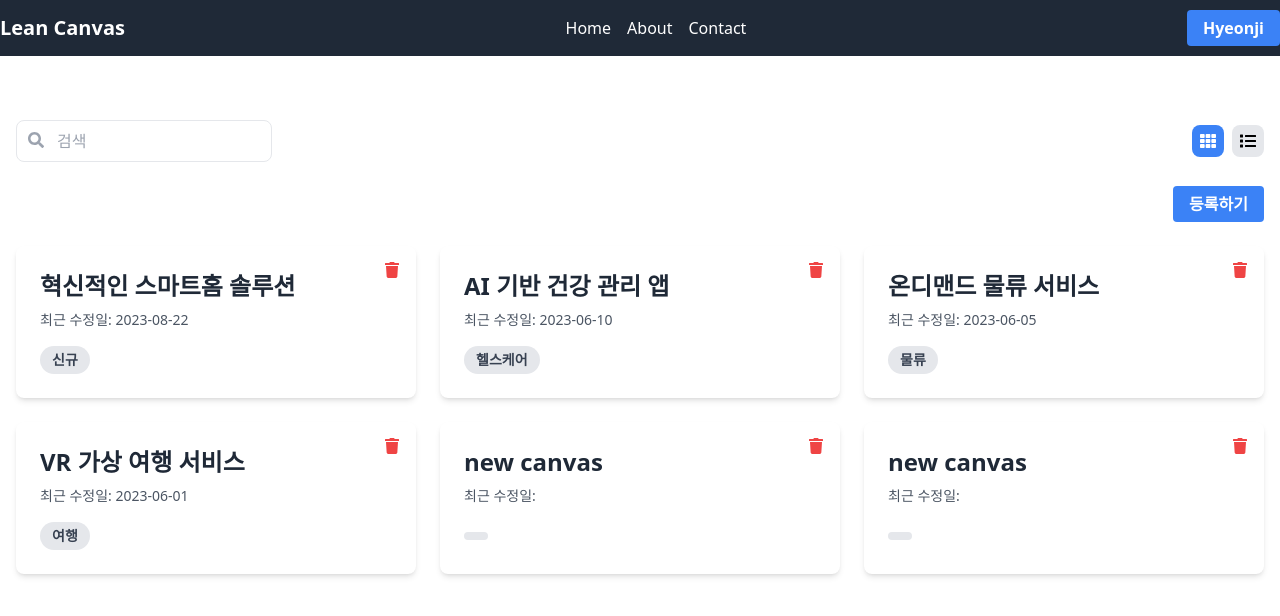
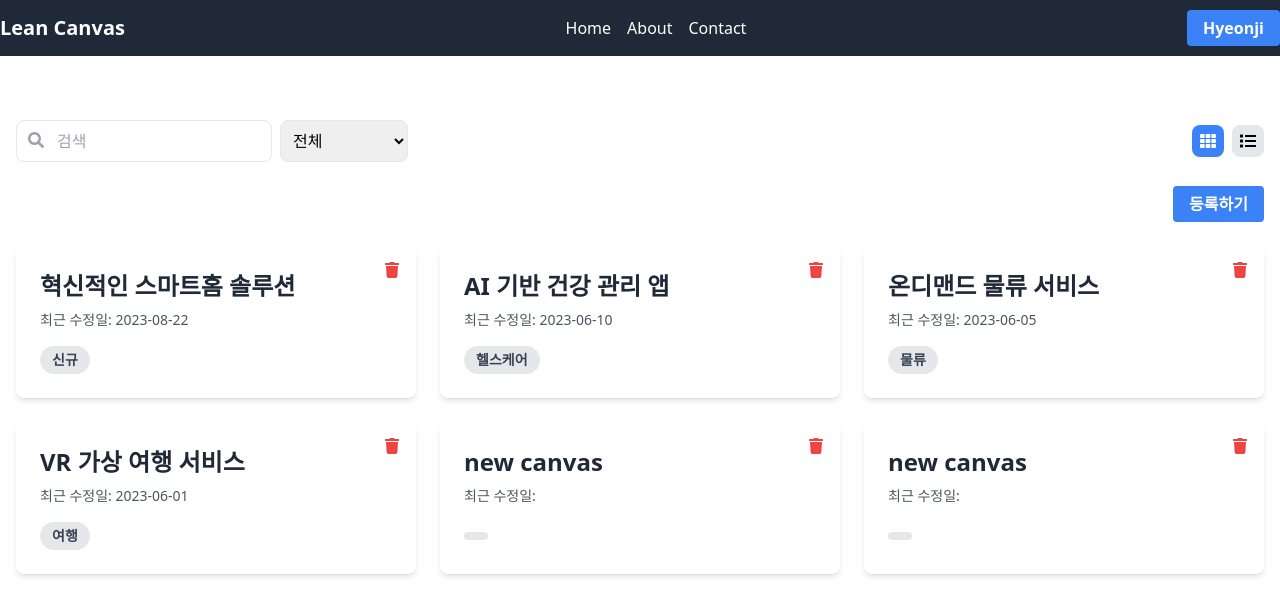
Before and after one commit to yunhyeonji/react-master, a React (Vite) app in the folder lean-canvas-react/: page / in a window 1280 px wide. Shown: the top 616 px of the page. Built offline with nearby package versions, Linux system fonts and the light colour scheme; data requests are answered from the project's data file.

Commit message:
[250102] 카테고리 지정

```diff
--- /dev/null
+++ b/lean-canvas-react/src/components/Categoryfilter.jsx
@@ -0,0 +1,21 @@
+function Categoryfilter({ category, onChange }) {
+  const categories = ['전체', '신규', '헬스케어', '물류', '여행'];
+  return (
+    <select
+      className="border p-2 rounded-lg w-full sm:w-32"
+      value={category}
+      onChange={e => {
+        const val = e.target.value;
+        onChange(val === '전체' ? undefined : val);
+      }}
+    >
+      {categories.map(cate => (
+        <option key={cate} value={cate}>
+          {cate}
+        </option>
+      ))}
+    </select>
+  );
+}
+
+export default Categoryfilter;
--- a/lean-canvas-react/src/components/SearchBar.jsx
+++ b/lean-canvas-react/src/components/SearchBar.jsx
@@ -1,14 +1,22 @@
+import { useState } from 'react';
 import { FaSearch } from 'react-icons/fa';
 
-function SearchBar({ searchText, setSearchText }) {
+function SearchBar({ searchText = '', onSearch }) {
+  const [localSearchText, setLocalSearchText] = useState(searchText);
+
   return (
-    <div className="relative w-full sm:w-64 mb-4 sm:mb-0">
+    <div className="relative w-full sm:w-64">
       <input
         type="text"
         placeholder="검색"
         className="w-full pl-10 pr-4 py-2 border rounded-lg focus:outline-none focus:ring-2 focus:ring-blue-500"
-        value={searchText}
-        onChange={e => setSearchText(e.target.value)}
+        value={localSearchText}
+        onChange={e => setLocalSearchText(e.target.value)}
+        onKeyDown={e => {
+          if (e.key === 'Enter') {
+            onSearch(localSearchText);
+          }
+        }}
         aria-label="검색"
       />
       <FaSearch className="absolute left-3 top-3 text-gray-400" />
--- a/lean-canvas-react/src/pages/Home.jsx
+++ b/lean-canvas-react/src/pages/Home.jsx
@@ -11,17 +11,29 @@
 import Error from '../components/Error';
 import Button from '../components/Button';
 import { useMutation, useQuery, useQueryClient } from '@tanstack/react-query';
+import Categoryfilter from '../components/Categoryfilter';
 
 function Home() {
   const [isGrid, setIsGrid] = useState(true);
-  const [searchText, setSearchText] = useState();
+  const [filter, setFilter] = useState({
+    searchText: undefined,
+    category: undefined,
+  });
+
+  const handleFilter = (key, value) => {
+    setFilter({
+      ...filter,
+      [key]: value,
+    });
+  };
 
   const queryClient = useQueryClient();
 
   // 1] 데이터 조회
   const { data, isLoading, error, refetch } = useQuery({
-    queryKey: ['canvases', searchText],
-    queryFn: () => getCanvases({ title_like: searchText }),
+    queryKey: ['canvases', filter.searchText, filter.category],
+    queryFn: () =>
+      getCanvases({ title_like: filter.searchText, category: filter.category }),
     initialData: [],
   });
 
@@ -50,7 +62,16 @@
   return (
     <>
       <div className="mb-6 flex flex-col sm:flex-row items-center justify-between">
-        <SearchBar searchText={searchText} setSearchText={setSearchText} />
+        <div className="flex gap-2 flex-col w-full sm:flex-row mb-4 sm:mb-0">
+          <SearchBar
+            searchText={filter.searchText}
+            onSearch={val => handleFilter('searchText', val)}
+          />
+          <Categoryfilter
+            category={filter.category}
+            onChange={val => handleFilter('category', val)}
+          />
+        </div>
         <ViewToggle isGrid={isGrid} setIsGrid={setIsGrid} />
       </div>
       <div className="flex justify-end mb-6">
@@ -63,7 +84,7 @@
       {!isLoading && !error && (
         <CanvasList
           filterData={data}
-          searchText={searchText}
+          searchText={filter.searchText}
           isGrid={isGrid}
           onDeleteItem={handleDeleteCanvas}
         />
```
